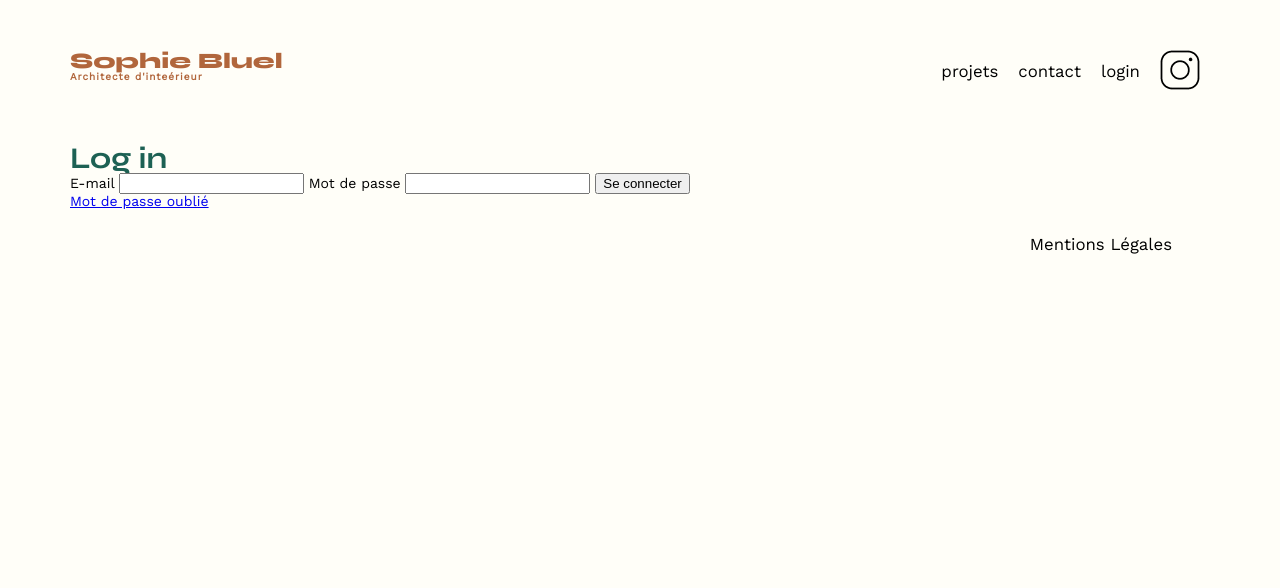
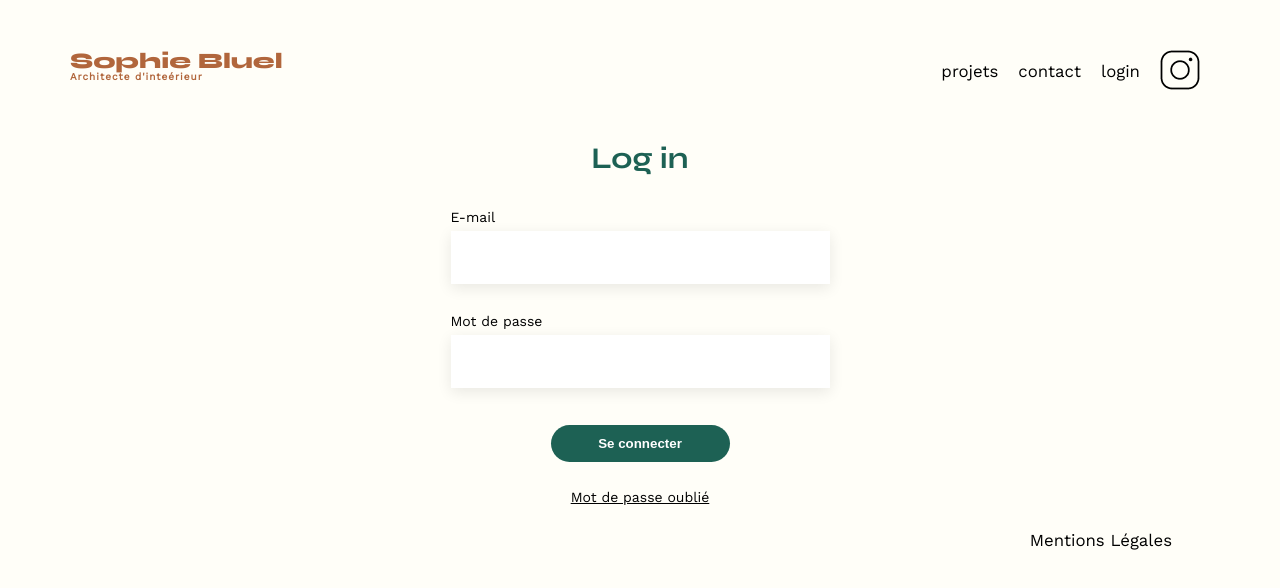
Before and after one commit to Meelowdy/Projet-3-JS, a plain HTML site: page FrontEnd/connexion.html in a window 1280 px wide. Drawn offline with nearby package versions, Linux system fonts and the light colour scheme.

Commit message:
update/add CSS and login form

```diff
--- a/FrontEnd/assets/style.css
+++ b/FrontEnd/assets/style.css
@@ -217,3 +217,45 @@ footer nav ul {
 	justify-content: flex-end;
 	margin: 2em
 }
+
+/* CSS for connexion.html */
+
+#log {
+	display: flex;
+	justify-content: center;
+	margin-bottom: 37px;
+}
+#log_connexion {
+	display: flex;
+	flex-direction: column;
+	width: 379px;
+	margin-inline: auto;
+}
+main input {
+	height: 51px;
+	margin-top: 7px;
+	margin-bottom: 30px;
+	border: none;
+	box-shadow: 0px 4px 14px rgba(0,0,0,0.09);
+}
+
+main button {
+	margin-top: 7px;
+	margin-bottom: 28px;
+	width: 179px;
+	height: 37px;
+	display: flex;
+	justify-content: center;
+	align-items: center;
+	margin-inline: auto;
+	color: #FFF;
+	font-weight: bold;
+	border-radius: 60px;
+	border: none;
+	background-color: #1D6154;
+}
+#forget_password {
+	display: flex;
+	justify-content: center;
+	color: black;
+}
--- a/FrontEnd/connexion.html
+++ b/FrontEnd/connexion.html
@@ -24,15 +24,15 @@
         </nav>
     </header>
 <main>
-    <h2>Log in</h2>
-    <form action="http://127.0.0.1:5501/FrontEnd/" method="post">
+    <h2 id="log">Log in</h2>
+    <form id="log_connexion" name="formLogin" action="http://127.0.0.1:5501/FrontEnd/" method="post">
         <label for="mail">E-mail</label>
         <input type="email" name="email" required>
         <label for="password">Mot de passe</label>
         <input type="password" name="password" required>
-        <button type="submit">Se connecter</button>
+        <button class="connexionButton" type="submit">Se connecter</button>
         <div>
-            <a href="#">Mot de passe oublié</a>
+            <a id="forget_password" href="#">Mot de passe oublié</a>
         </div>
     </form>
 </main>
--- a/FrontEnd/connexion.js
+++ b/FrontEnd/connexion.js
@@ -0,0 +1,6 @@
+const connexionButton = document.getElementsByClassName("buttonConnexion")
+connexionButton.addEventListener("click", (event) => {
+    event.preventDefault();
+let emailForm = document.formLogin.email.value;
+let passwordForm = document.formLogin.password.value;
+})
```
